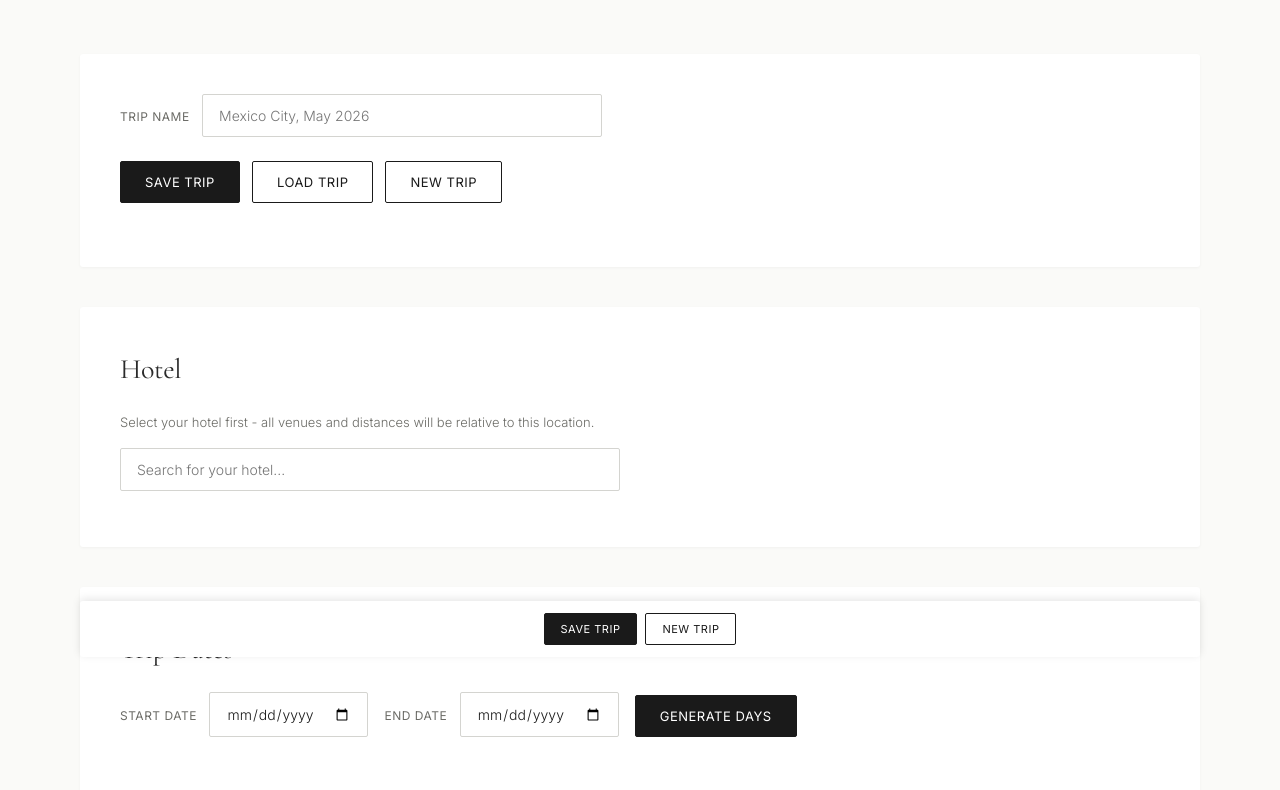
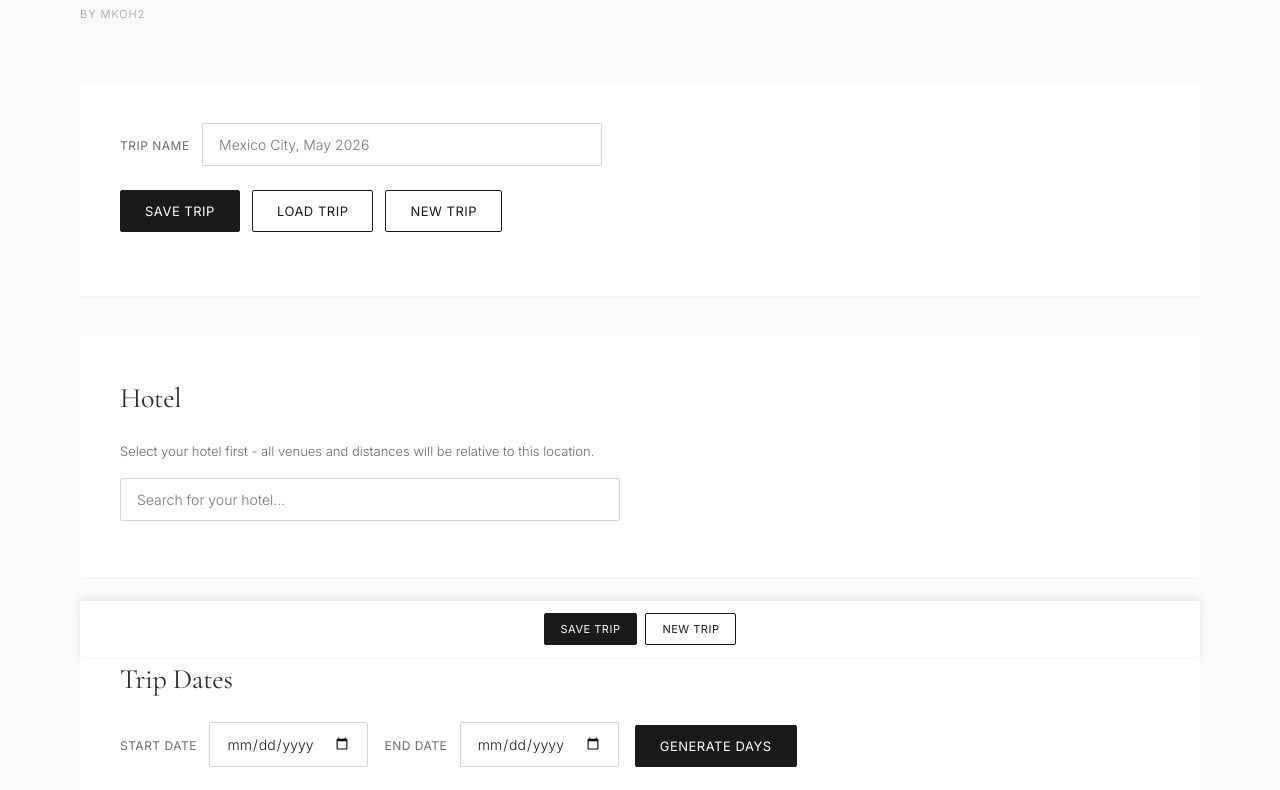
Before and after one commit to mkoh2/trip-planner-vercel, a website: page index.html in a window 1280 px wide. Shown: the part 143-933 px from the top of the page. Drawn offline with nearby package versions, Linux system fonts and the light colour scheme; some packages are replaced by stand-ins of ours.

Commit message:
adding my name

```diff
--- a/index.html
+++ b/index.html
@@ -2,6 +2,14 @@
 <html lang="en">
 
 <head>
+
+    <!--
+    Trip Planner
+    Author: Michael Koh (mkoh2)
+    GitHub: github.com/mkoh2/trip-planner-vercel
+    Built: 2026
+-->
+
     <meta charset="UTF-8">
     <meta name="viewport" content="width=device-width, initial-scale=1.0">
     <title>Trip Planner</title>
@@ -840,6 +848,8 @@
 
 <body>
     <h1>Trip Planner</h1>
+    <p style="font-size: 11px; letter-spacing: 1px; text-transform: uppercase;
+   color: #9B9B96; margin-top: -48px; margin-bottom: 60px;">by mkoh2</p>
     <div class="section" id="trip-management">
         <div class="input-group">
             <label>Trip Name</label>
```
